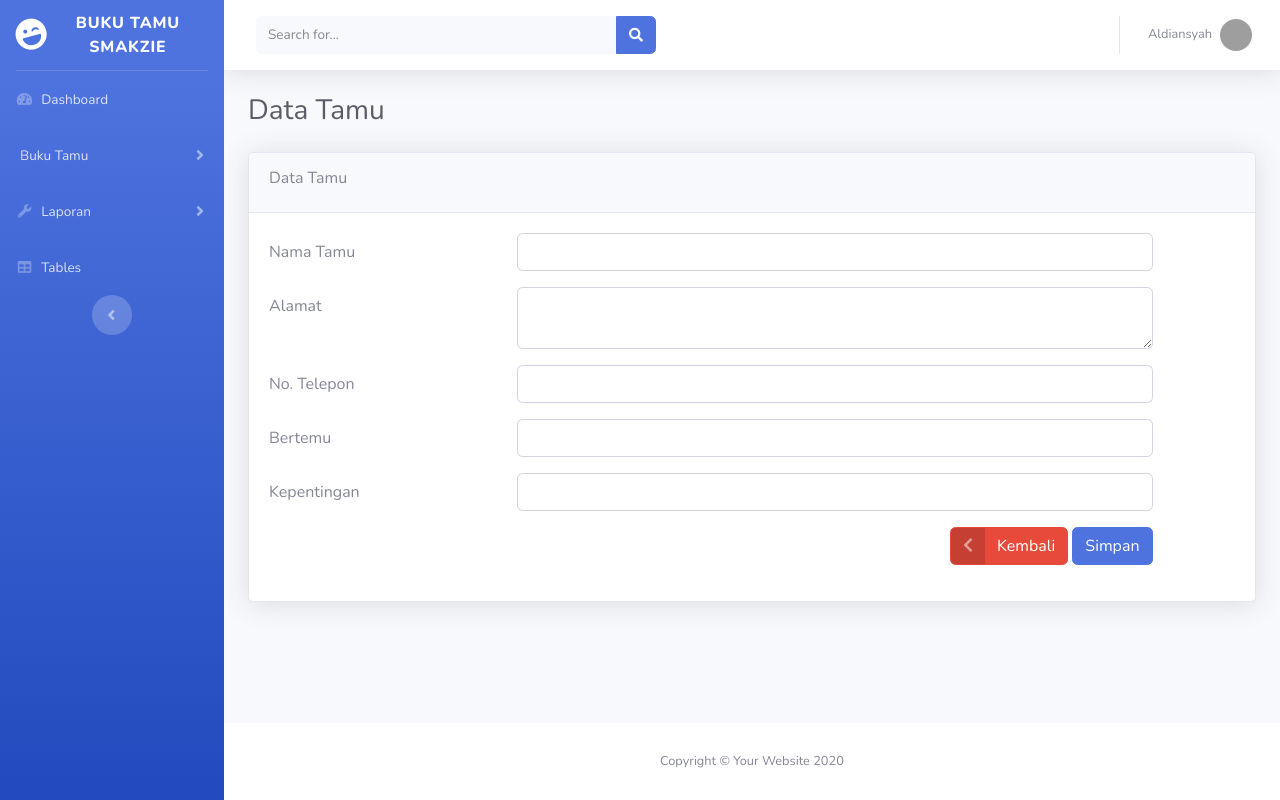
After one commit to Putra2078/App_daftar_tamu, a PHP site: page /edit-tamu.php in a window 1280 px wide. The commit adds this page. Run offline with PHP 8.4, Linux system fonts and the light colour scheme; data that the repository does not hold is empty; grey boxes are pictures that could not be loaded.

Commit message:
tambah edit tamu

```diff
--- /dev/null
+++ b/edit-tamu.php
@@ -0,0 +1,98 @@
+<?php
+include_once('templates/header.php');
+include_once('function.php');
+
+// jika ada id_tamu di url
+if (isset($_GET['id_tamu'])) {
+    $id_tamu = $_GET['id_tamu'];
+
+    $data = query("SELECT * FROM daftar_tamu_smakji WHERE id_tamu = '$id_tamu'")[0];
+}
+?>
+
+<!-- Begin Page Content -->
+<div class="container-fluid">
+
+<!-- Page Heading -->
+<h1 class="h3 mb-4 text-gray-800">Data Tamu</h1>
+<?php
+if (isset($_POST['simpan'])) {
+    if (ubah_tamu($_POST) > 0) {
+?>
+        <div class="alert alert-success" role="alert">
+            Data berhasil disimpan!
+        </div>
+    <?php
+    } else {
+    ?>
+    <div class="alert alert-danger" role="alert">
+        Data gagal diubah!
+    </div>
+<?php
+    }
+}
+?>
+
+<!-- Kontent edit data tamu -->
+ <div class="card shadow mb-4">
+    <div class="card-header py-3">
+        <h6>Data Tamu</h6>
+    </div>
+    <div class="card-body">
+    <form method="post" action="">
+          <input type="hidden" name="id_tamu" value="<?= $id_tamu ?>">
+          <div class="form-group row">
+            <label for="nama_tamu" class="col-sm-3 col-form-label">Nama Tamu</label>
+            <div class="col-sm-8">
+              <input type="text" class="form-control" id="nama_tamu" name="nama_tamu" value="<?= $data['nama_tamu'] ?>">
+            </div>
+          </div>
+          <div class="form-group row">
+            <label for="alamat" class="col-sm-3 col-form-label">Alamat</label>
+            <div class="col-sm-8">
+              <textarea class="form-control" name="alamat" id="alamat"><?= $data['alamat'] ?></textarea>
+            </div>
+          </div>
+          <div class="form-group row">
+            <label for="no_hp" class="col-sm-3 col-form-label">No. Telepon</label>
+            <div class="col-sm-8">
+              <input type="text" class="form-control" id="no_hp" name="no_hp" value="<?= $data['no_hp'] ?>">
+            </div>
+          </div>
+          <div class="form-group row">
+            <label for="bertemu" class="col-sm-3 col-form-label">Bertemu</label>
+            <div class="col-sm-8">
+              <input type="text" class="form-control" id="bertemu" name="bertemu" value="<?= $data['bertemu'] ?>">
+            </div>
+          </div>
+          <div class="form-group row">
+            <label for="kepentingan" class="col-sm-3 col-form-label">Kepentingan</label>
+            <div class="col-sm-8">
+              <input type="text" class="form-control" id="kepentingan" name="kepentingan" value="<?= $data['kepentingan'] ?>">
+            </div>
+          </div>
+          <div class="form-group row">
+            <label for="" class="col-sm-3 col-form-label"></label>
+            <div class="col-sm-8 d-flex justify-content-end">
+                <div>
+                    <a type="button" class="btn btn-danger btn-icon-split" href="buku_tamu.php">
+                        <span class="icon text-white-50">
+                            <i class="fas fa-chevron-left"></i>
+                        </span>
+                        <span class="text">Kembali</span>
+                    </a>
+                    <button type="submit" name="simpan" class="btn btn-primary">Simpan</button>
+                </div>
+            </div>
+          </div>
+      </div>
+      </form>
+    </div>
+ </div>
+
+</div>
+<!-- /.container-fluid -->
+
+<?php
+include_once('templates/footer.php');
+?>
--- a/function.php
+++ b/function.php
@@ -27,7 +27,7 @@
     $bertemu    = htmlspecialchars($data["bertemu"]);
     $kepentingan= htmlspecialchars($data["kepentingan"]);
 
-    $query = "INSERT INTO daftar_tamu VALUES ('$kode','$tanggal','$nama_tamu','$alamat','$no_hp','$bertemu','$kepentingan')";
+    $query = "INSERT INTO daftar_tamu_smakji VALUES ('$kode','$tanggal','$nama_tamu','$alamat','$no_hp','$bertemu','$kepentingan')";
 
     mysqli_query($koneksi, $query);
 
--- a/index.php
+++ b/index.php
@@ -8,6 +8,7 @@ include_once('templates/header.php');
 <!-- Page Heading -->
 <h1 class="h3 mb-4 text-gray-800">Data Tamu</h1>
 
+
 </div>
 <!-- /.container-fluid -->
 
```
Also changed, not shown: buku_tamu.php (+17 -3 lines).
